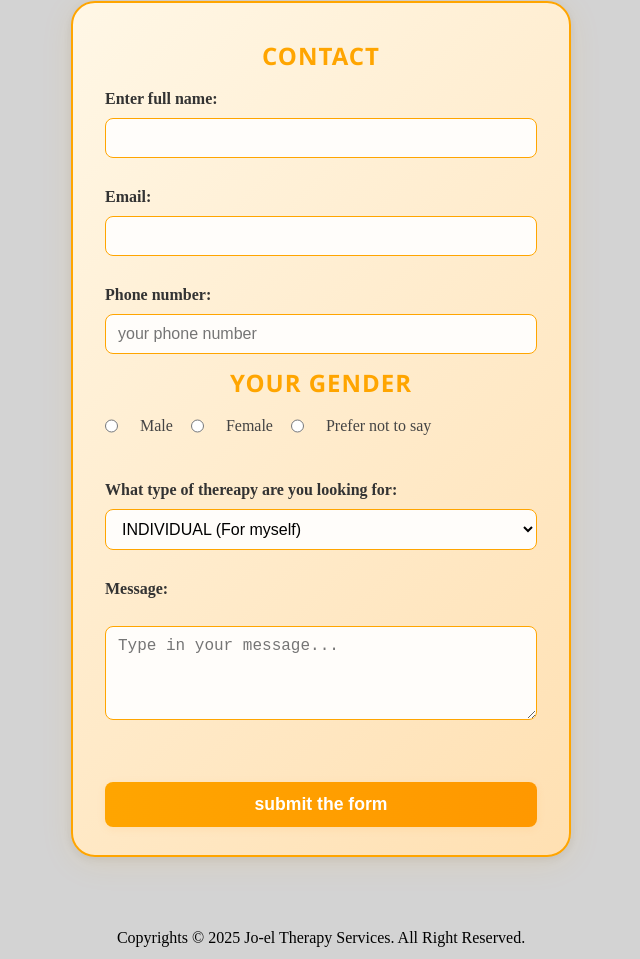
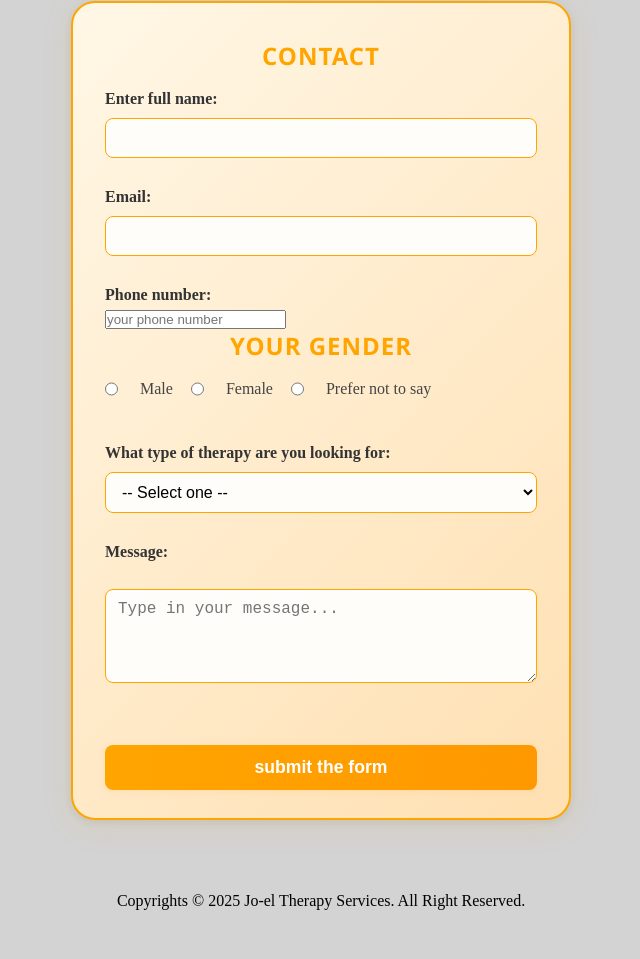
Before and after one commit to Tdavids788/Jo-el-Therapy-Services, a plain HTML site: page index.html in a window 1280 px wide. Shown: the part 1766-2725 px from the top of the page, without its empty margins (319-959 px from the left). After the commit the page ends 2688 px from the top, so only its background shows below. Drawn offline with Linux system fonts and the light colour scheme.

Commit message:
Update index.html

```diff
--- a/index.html
+++ b/index.html
@@ -94,7 +94,7 @@
           <input type="email" id="email" name="email" required>
           <br><br>
           <label for="phone-number">Phone number:</label>
-          <input type="phone-number" id="phone-number" name="number" placeholder="your phone number" required>
+          <input type="tel" id="phone-number" name="phone" placeholder="your phone number" required>
           <br>
         </div>
 
@@ -105,18 +105,20 @@
           <input type="radio" name="gender" value="other" required>Prefer not to say
         </div>
         <br><br>
-        <label for="questionaire"> What type of thereapy are you looking for:</label>
-        <select id="choice">
-          <option value="first">INDIVIDUAL (For myself)</option>
-          <option value="">COUPLES (For me and my partner)</option>
-          <option value=""> TEEN (For my child)</option>
+        <label for="questionaire"> What type of therapy are you looking for:</label>
+        <!-- Give the select a matching id and a name so Formspree will include it in submissions -->
+        <select id="questionaire" name="therapy_type" required>
+          <option value="" disabled selected>-- Select one --</option>
+          <option value="individual">INDIVIDUAL (For myself)</option>
+          <option value="couples">COUPLES (For me and my partner)</option>
+          <option value="teen">TEEN (For my child)</option>
         </select>
         <br><br>
         <label for="bio">Message:</label> <br>
         <textarea name="comments" id="comments" rows="4" cols="50" placeholder="Type in your message..."></textarea>
     </div>
     <br><br>
-    <input type="submit" value="submit the form" id="my-form-button" class="modal" required>
+    <input type="submit" value="submit the form" id="my-form-button" class="modal">
     <p id="my-form-status"></p>
     </form>
     </div>
```
